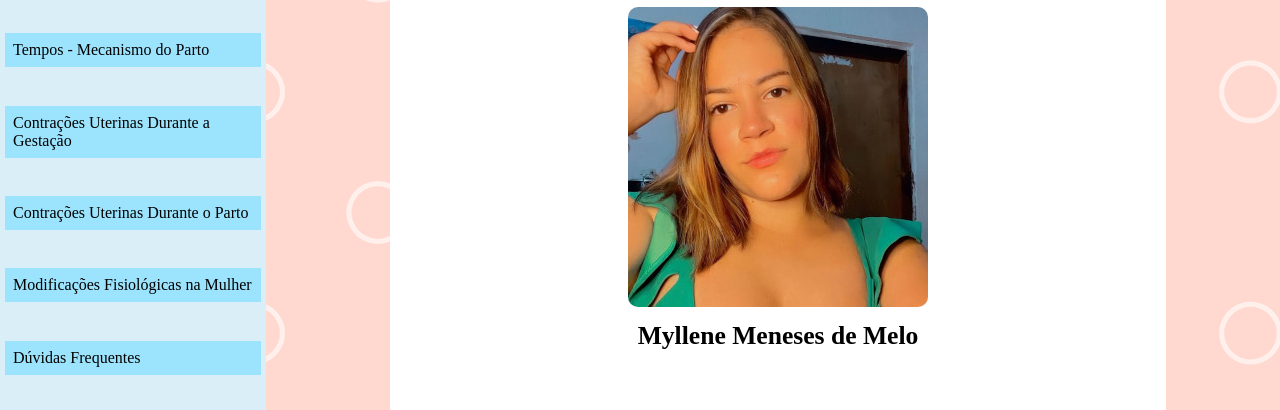
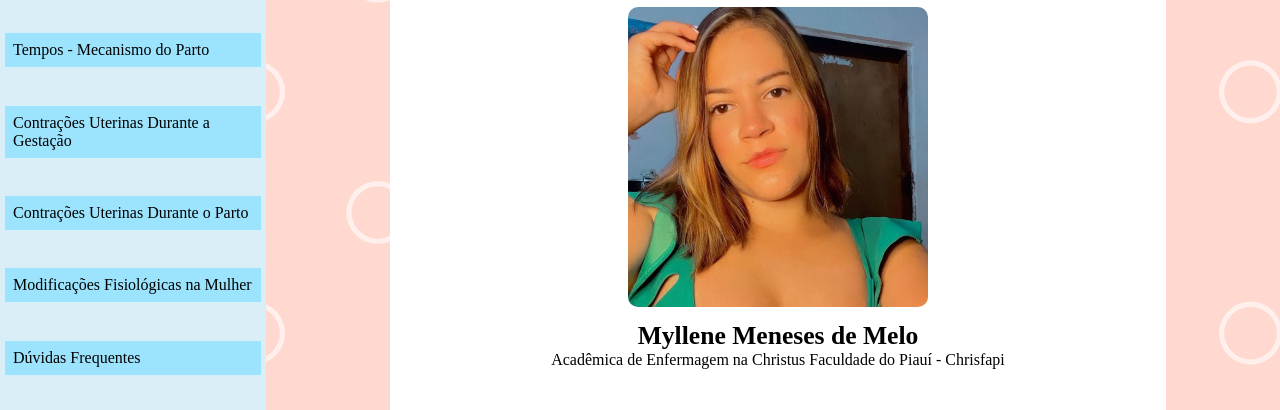
Before and after one commit to Allexandre-Meneses/caminhodamaternidade, a plain HTML site: page pages/sobre-nos.html in a window 1280 px wide. Shown: the part 358-768 px from the top of the page. Drawn offline with Linux system fonts and the light colour scheme; a web font is replaced by a local one.

Commit message:
Correcao na tela de about us

```diff
--- a/pages/sobre-nos.html
+++ b/pages/sobre-nos.html
@@ -39,6 +39,7 @@
                 <div class="pessoa" >
                     <img src="../assets/pessoas/p1.jpeg" alt="Foto Myllene">
                     <h1>Myllene Meneses de Melo</h1>
+                    <p>Acadêmica de Enfermagem na Christus Faculdade do Piauí - Chrisfapi</p>
                 </div>
                 <div class="pessoa" >
                     <img src="../assets/pessoas/p2.jpeg" alt="Foto Aliatrícia">
```
